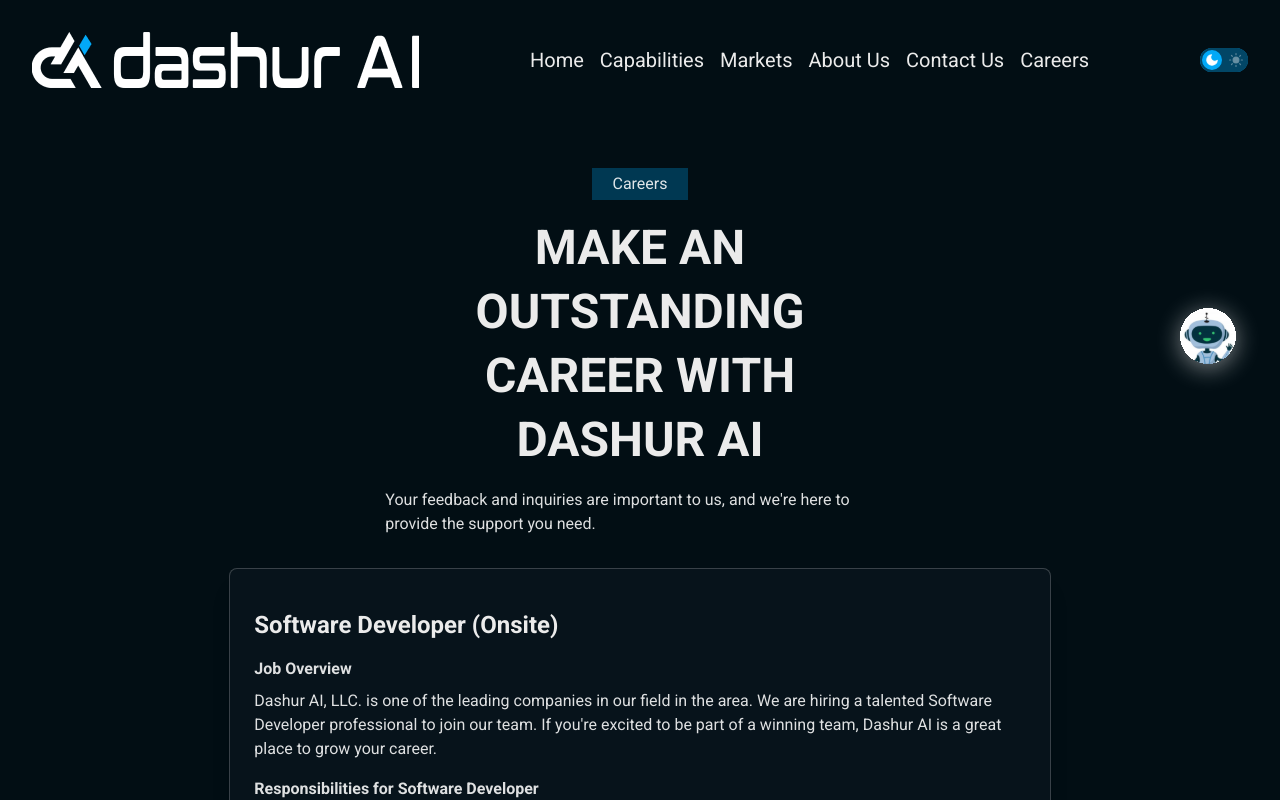
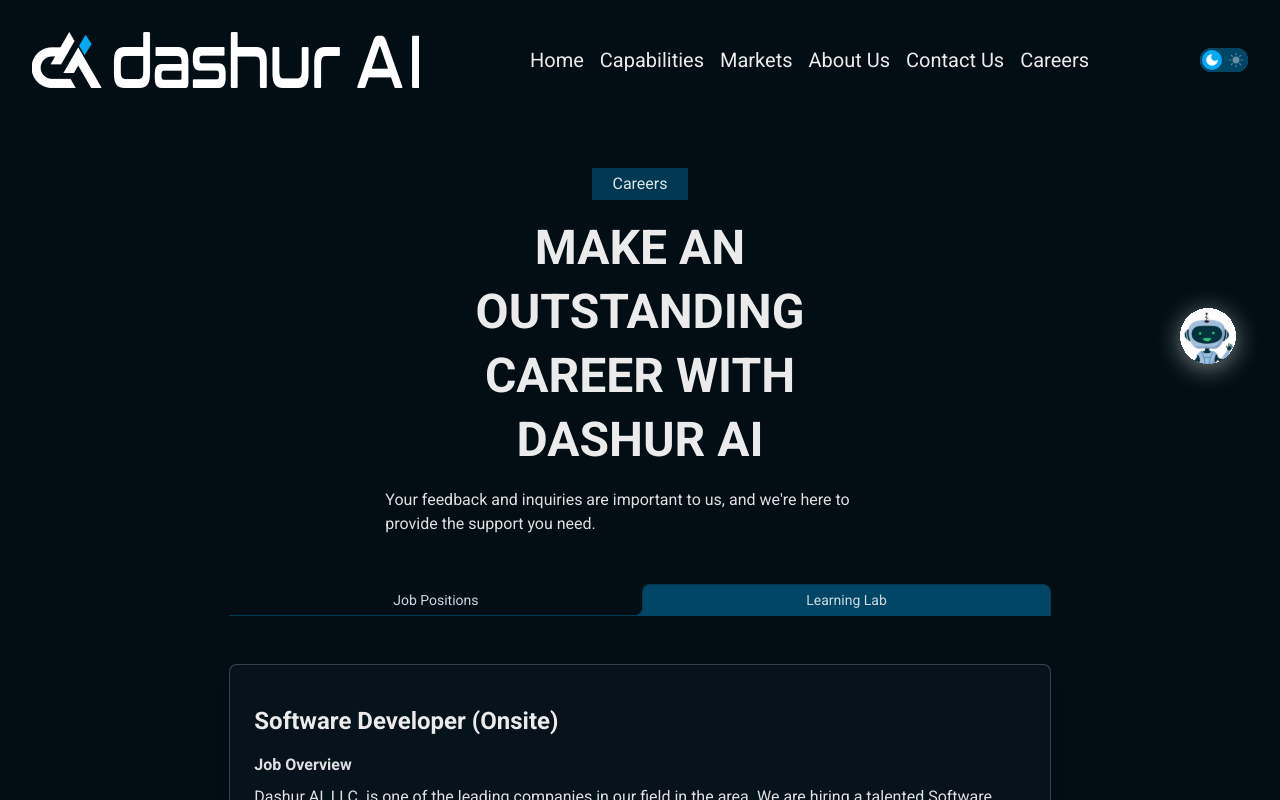
Before and after one commit to saadsrabon/dashurcorporate, a React (Vite) app: page /career in a window 1280 px wide. Shown: the top 800 px of the page. Built offline with nearby package versions, Linux system fonts and the light colour scheme; what react-chatbot-kit would draw is missing.

Commit message:
2024-01-24 03:06:36 - tab index ready

```diff
--- a/src/components/cookies.jsx
+++ b/src/components/cookies.jsx
@@ -1,9 +1,8 @@
 /* eslint-disable react/prop-types */
 import { useEffect, useRef, useState } from "react";
-import { Document, Page } from 'react-pdf';
-import cookiesDoc from '../assets/cookies_dashur.pdf';
 
-export const CookiesFile = ({showCookies ,setShowCookies}) => {
+
+export const CookiesFile = ({setShowCookies}) => {
   const scrollableBoxRef = useRef(null);
   const [autoScroll, setAutoScroll] = useState(true);
   const [width , setWidth] = useState({width:'w-[40%]' , height:'300px'});
--- a/src/pages/Career.jsx
+++ b/src/pages/Career.jsx
@@ -9,6 +9,7 @@
 
 const Career = () => {
   const [indexData, setIndexData] = useState(0);
+  const [tabIndex , setTabIndex] = useState(0);
 
 
 const handleOpen = (index) => {
@@ -21,6 +22,13 @@
         <BasicTitle width="w-full md:w-[94%] lg:w-[60%]" title="Make an Outstanding career with dashur AI" />
         <p className="text-center md:text-left md:ml-[-45px]">Your feedback and inquiries are important to us, and we're here to <br /> provide the support you need.</p>
       </div>
+       {/* Tab Version */}
+       <div role="tablist" className="tabs tabs-lifted my-12">
+  <a role="tab" className="tab">Job Positions</a>
+  <a role="tab" className="tab tab-active">Learning Lab</a>
+
+
+</div>
       {
         jobData.map((job, index) => (
           <SingleJob key={index} job={job} handleOpen={()=>handleOpen(index)} isActive={indexData==index}/>
```
